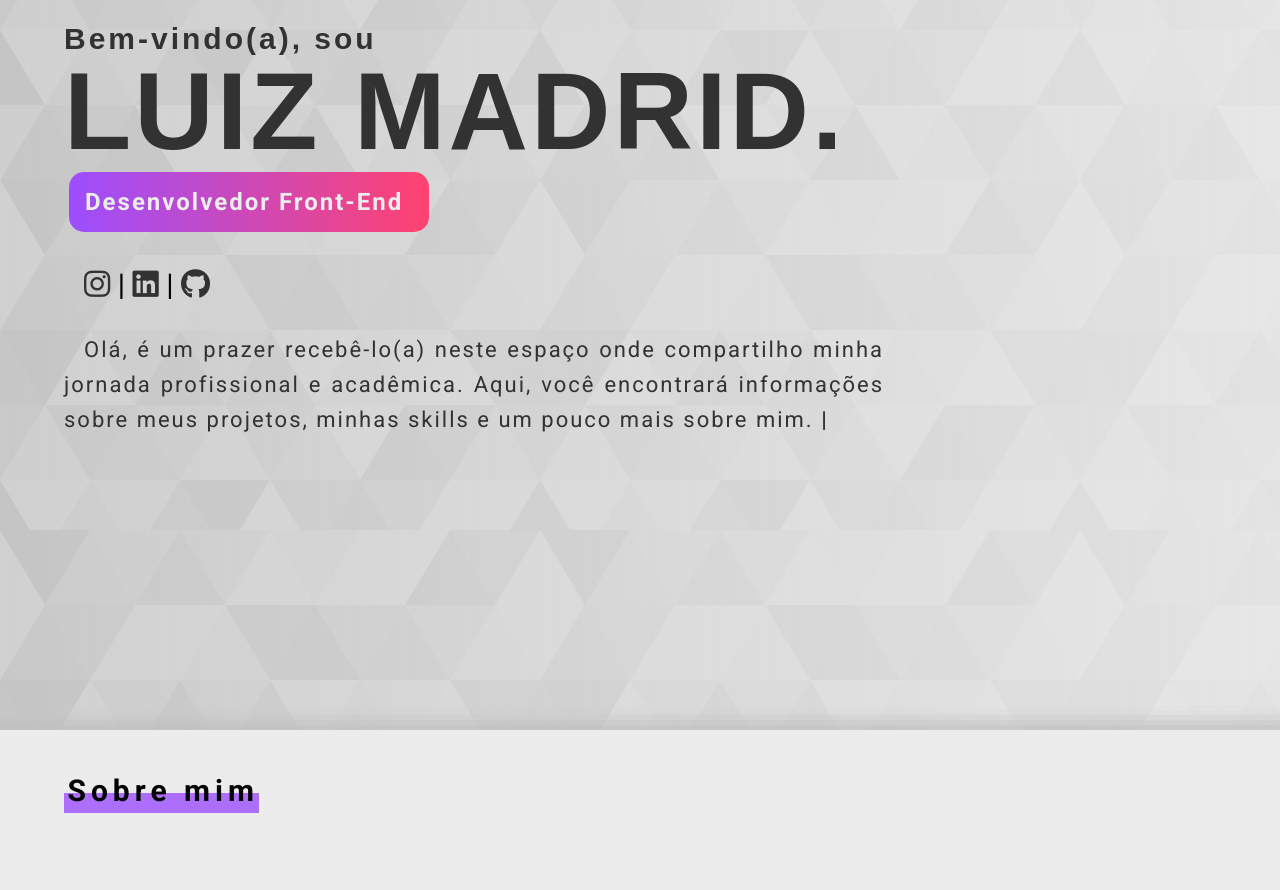
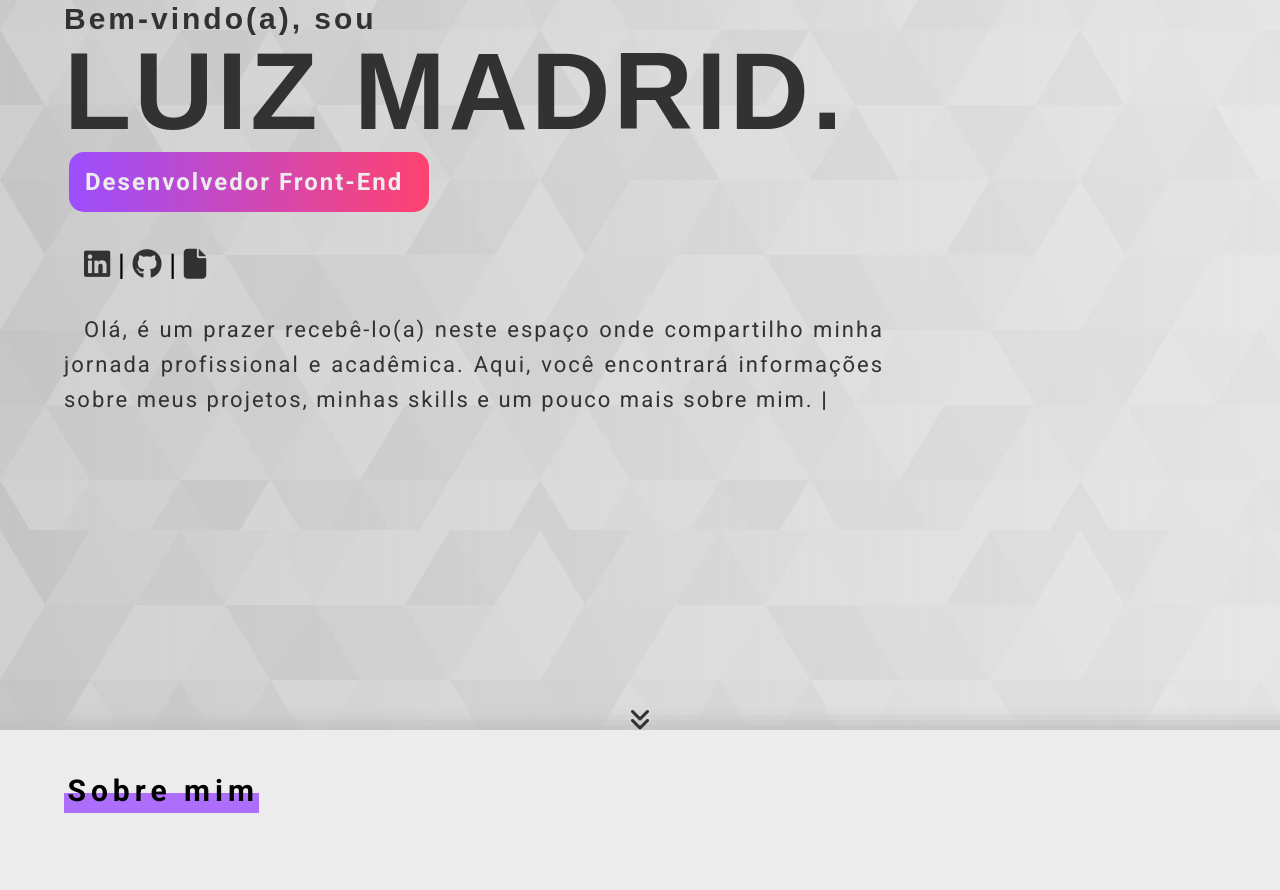
Before and after one commit to LuizMadrid/LuizMadrid.github.io, a plain HTML site: page index.html in a window 1280 px wide. Shown: the part 270-1160 px from the top of the page. Drawn offline with Linux system fonts and the light colour scheme; a web font is replaced by a local one.

Commit message:
feat: add curriculum

```diff
--- a/index.html
+++ b/index.html
@@ -3,10 +3,10 @@
   <head>
     <meta charset="UTF-8" />
     <meta name="viewport" content="width=device-width, initial-scale=1.0" />
-    <meta name="description" content="Meu portfólio, Luiz Madrid Desenvolvedor." />
-    <meta name="keywords" content="Luiz Madrid Desenvolvedor FrontEnd, Portfolio frontend, Front-End" />
+    <meta name="description" content="Luiz Madrid. Desenvolvedor Front-End | Vue.JS | Next.JS." />
+    <meta name="keywords" content="Luiz Madrid Desenvolvedor/Programador FrontEnd, Portfólio frontend, Front-End, Portfólio Front-End, Portfólio" />
 
-    <link rel="shortcut icon" href="assets/img/LUIZ MADRID LOGO SIMBOLO.png" type="image/x-icon" />
+    <link rel="shortcut icon" href="assets/img/Symbol.svg" type="image/x-icon" />
 
     <title>Portfólio | Luiz Madrid</title>
 
@@ -60,18 +60,12 @@
           <h2>Desenvolvedor Front-End</h2>
 
           <div class="social">
-            <a
-              href="https://www.instagram.com/luixz.madrid/"
-              target="_blank"
-              class="social-title"
-              aria-label="Meu perfil do Instagram.">
-              <i class="fa-brands fa-instagram"></i>
-            </a>
-            <span>|</span>
+            <ul>
+              <li class="social-title">
                 <a
                   href="https://www.linkedin.com/in/luiz-madrid-800107271/"
                   target="_blank"
-              class="social-title"
+                  class="social"
                   aria-label="Meu perfil do LinkedIn.">
                   <i class="fa-brands fa-linkedin"></i>
                 </a>
@@ -79,10 +73,20 @@
                 <a
                   href="https://github.com/LuizMadrid"
                   target="_blank"
-              class="social-title"
+                  class="social"
                   aria-label="Meu perfil do Github.">
                   <i class="fa-brands fa-github"></i>
                 </a>
+                <span>|</span>
+                <a
+                  href="assets/CV/Madrid Curriculo Front.pdf"
+                  download
+                  class="social"
+                  aria-label="Currículo On-line">
+                  <i class="fa-solid fa-file"></i>
+                </a>
+              </li>
+            </ul>
           </div>
 
           <p id="type">
@@ -90,8 +94,13 @@
             você encontrará informações sobre meus projetos, minhas skills e um pouco mais sobre mim.
           </p>
         </div>
-        <div id="Sobre-mim" style="margin-top: 58.75rem">&nbsp;</div>
+
+        <div id="Sobre-mim">&nbsp;</div>
+        <div id="scroll-down">
+          <i class="fa-solid fa-angles-down"></i>
+        </div>
       </section>
+
 
       <div class="inicio-shadow"></div>
 
@@ -427,17 +436,17 @@
       <footer>
         <div class="rodape">
           <div class="logo-rodape">
-            <img src="assets/img/LUIZ MADRID LOGO SIMBOLO.png" alt="" />
+            <img src="assets/img/Symbol.svg" alt="" />
             <p>It's all about your serenity.</p>
           </div>
           <div class="social">
             <h2>Social</h2>
             <ul>
-              <li>
+              <li class="social-footer">
                 <a
                   href="https://www.instagram.com/luixz.madrid/"
                   target="_blank"
-                  class="social-title"
+                  class="social"
                   aria-label="Meu perfil do Instagram.">
                   <i class="fa-brands fa-instagram"></i>
                 </a>
@@ -445,7 +454,7 @@
                 <a
                   href="https://www.linkedin.com/in/luiz-madrid-800107271/"
                   target="_blank"
-                  class="social-title"
+                  class="social"
                   aria-label="Meu perfil do LinkedIn.">
                   <i class="fa-brands fa-linkedin"></i>
                 </a>
@@ -453,7 +462,7 @@
                 <a
                   href="https://github.com/LuizMadrid"
                   target="_blank"
-                  class="social-title"
+                  class="social"
                   aria-label="Meu perfil do Github.">
                   <i class="fa-brands fa-github"></i>
                 </a>
--- a/style.css
+++ b/style.css
@@ -179,6 +179,30 @@ span.color2 {
   cursor: url("assets/img/pointer.png"), auto;
 }
 
+#scroll-down {
+  display: flex;
+  justify-content: center;
+  align-items: self-start;
+
+  margin: 0 0 1.5rem 0;
+  width: 100%;
+}
+
+@keyframes scroll {
+  0% {
+    transform: translateY(0);
+  }
+  100% {
+    transform: translateY(100%);
+  }
+}
+
+#scroll-down i {
+  animation: scroll 1s infinite;
+  color: #323232;
+  font-size: 1.5rem;
+}
+
 /* ----------xxx---------- */
 
 .logo {
@@ -288,6 +312,10 @@ span.color2 {
   line-height: 2rem;
 }
 
+#Sobre-mim {
+  margin-top: 58.75rem;
+}
+
 .inicial h2 {
   color: #ececec;
   margin: 0.3125rem 0.3125rem 0.3125rem 0.3125rem;
@@ -298,7 +326,7 @@ span.color2 {
   background: linear-gradient(90deg, #9c4eff, #ff426f);
 }
 
-.social {
+.social .social-title {
   padding: 1.875rem 0rem 0rem 1.25rem;
   font-size: 1.875rem;
 }
@@ -309,24 +337,40 @@ span.color2 {
   text-decoration: none;
 }
 
-.social a:nth-child(1)::after {
+.social ul li {
+  list-style: none;
+}
+
+.social .social-footer a:nth-child(1)::after {
   content: "Meu Instagram";
 }
 
-.social a:nth-child(3)::after {
+.social .social-footer a:nth-child(3)::after {
   content: "Meu LinkedIn";
 }
 
-.social a:nth-child(5)::after {
+.social .social-footer a:nth-child(5)::after {
   content: "Meu GitHub";
 }
 
-.social-title:hover::after {
+.social .social-title a:nth-child(1)::after {
+  content: "Meu LinkedIn";
+}
+
+.social .social-title a:nth-child(3)::after {
+  content: "Meu GitHub";
+}
+
+.social .social-title a:nth-child(5)::after {
+  content: "Meu Currículo";
+}
+
+.social:hover::after {
   opacity: 1;
   display: block;
 }
 
-.social-title::after {
+.social::after {
   position: absolute;
   z-index: 15;
   width: 5.625rem;
@@ -1091,6 +1135,10 @@ footer p a {
     margin-top: 15.625rem;
   }
 
+  #Sobre-mim {
+    margin-top: 5.625rem;
+  }
+
   .box-conteudo-bottom {
     margin: 3.125rem 0rem 0rem 0rem;
     grid-template-columns: 1fr;
```
Also changed, not shown: assets/img/Symbol.svg (added), 1 other file. Lines whose indentation alone changed are shown as unchanged.
